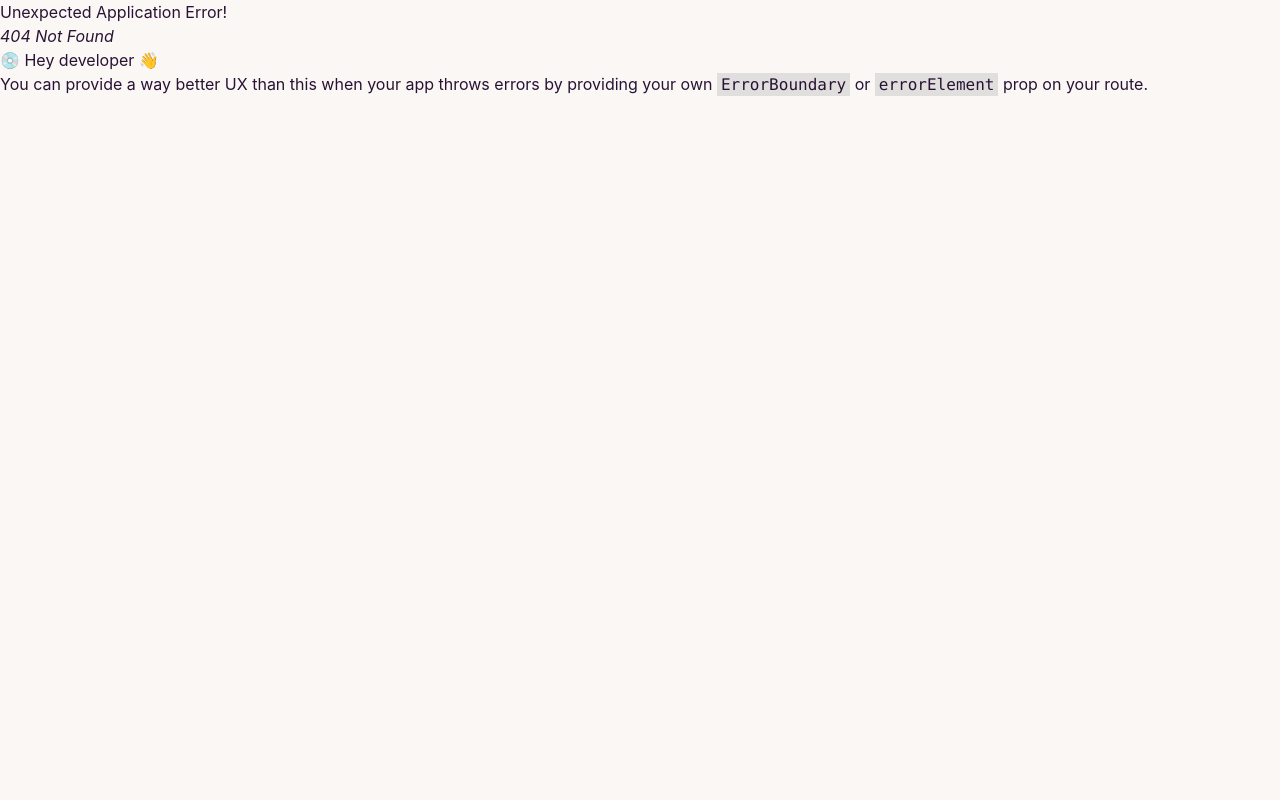
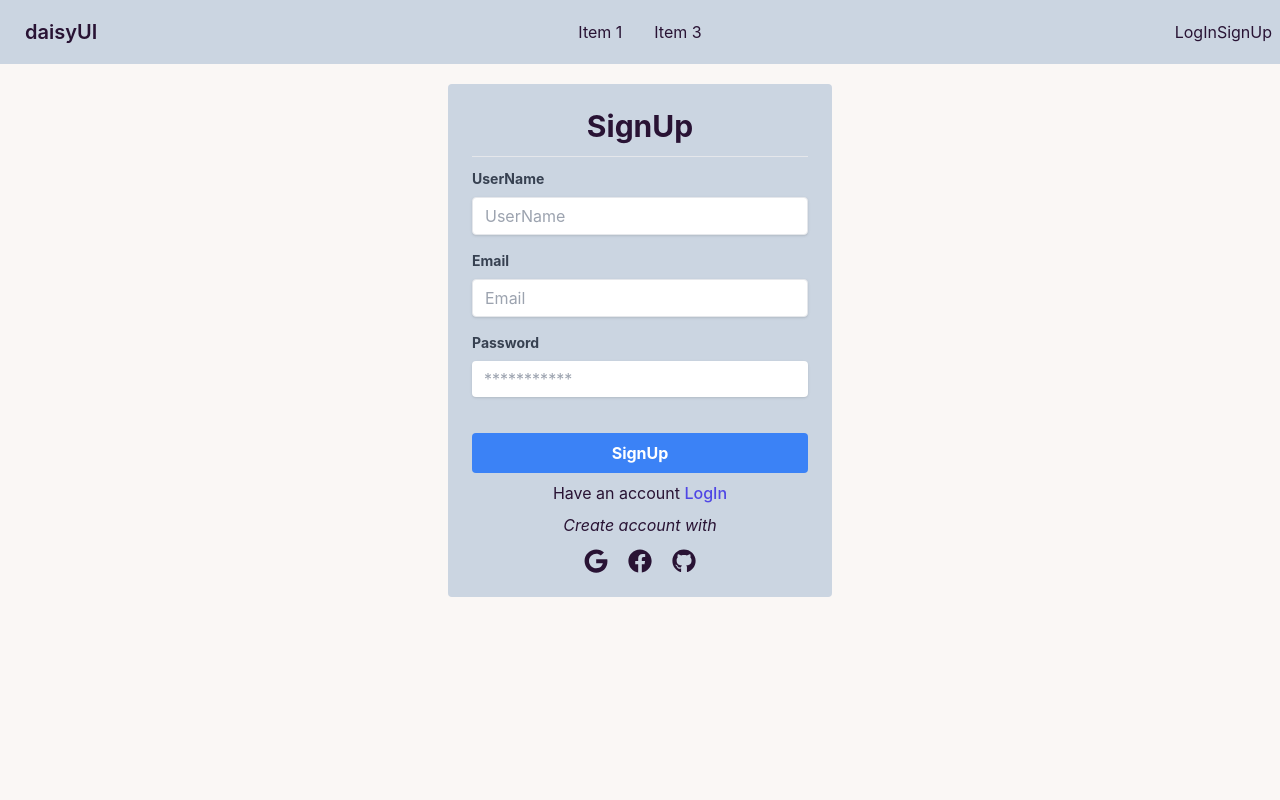
Before and after one commit to rabiul155/PhotoGraphyPro-client, a React (Create React App) app: page /signup in a window 1280 px wide. Before the commit this address had no page. Shown: the top 800 px of the page. Built offline with nearby package versions, Linux system fonts and the light colour scheme.

Commit message:
log in sign up page done

```diff
--- a/package.json
+++ b/package.json
@@ -9,6 +9,7 @@
     "daisyui": "^2.38.1",
     "react": "^18.2.0",
     "react-dom": "^18.2.0",
+    "react-icons": "^4.6.0",
     "react-router-dom": "^6.4.3",
     "react-scripts": "5.0.1",
     "web-vitals": "^2.1.4"
--- a/src/component/Navbar/Navbar.js
+++ b/src/component/Navbar/Navbar.js
@@ -4,7 +4,7 @@ import { Link } from 'react-router-dom';
 const Navbar = () => {
     return (
         <div>
-            <div className="navbar bg-base-300">
+            <div className="navbar bg-slate-300">
                 <div className="navbar-start">
                     <div className="dropdown">
                         <label tabIndex={0} className="btn btn-ghost lg:hidden">
@@ -12,16 +12,7 @@ const Navbar = () => {
                         </label>
                         <ul tabIndex={0} className="menu menu-compact dropdown-content mt-3 p-2 shadow bg-base-100 rounded-box w-52">
                             <li><Link>Item 1</Link></li>
-                            <li tabIndex={0}>
-                                <Link className="justify-between">
-                                    Parent
-                                    <svg className="fill-current" xmlns="http://www.w3.org/2000/svg" width="24" height="24" viewBox="0 0 24 24"><path d="M8.59,16.58L13.17,12L8.59,7.41L10,6L16,12L10,18L8.59,16.58Z" /></svg>
-                                </Link>
-                                <ul className="p-2">
-                                    <li><Link>Submenu 1</Link></li>
-                                    <li><Link>Submenu 2</Link></li>
-                                </ul>
-                            </li>
+
                             <li><Link>Item 3</Link></li>
                         </ul>
                     </div>
@@ -30,21 +21,13 @@ const Navbar = () => {
                 <div className="navbar-center hidden lg:flex">
                     <ul className="menu menu-horizontal p-0">
                         <li><Link>Item 1</Link></li>
-                        <li tabIndex={0}>
-                            <Link>
-                                Parent
-                                <svg className="fill-current" xmlns="http://www.w3.org/2000/svg" width="20" height="20" viewBox="0 0 24 24"><path d="M7.41,8.58L12,13.17L16.59,8.58L18,10L12,16L6,10L7.41,8.58Z" /></svg>
-                            </Link>
-                            <ul className="p-2">
-                                <li><Link>Submenu 1</Link></li>
-                                <li><Link>Submenu 2</Link></li>
-                            </ul>
-                        </li>
+
                         <li><Link>Item 3</Link></li>
                     </ul>
                 </div>
                 <div className="navbar-end">
-                    <Link className="btn">Get started</Link>
+                    <Link to='/login' >LogIn</Link>
+                    <Link to='/signup' >SignUp</Link>
                 </div>
             </div>
         </div>
--- /dev/null
+++ b/src/component/Pages/LogIn/LogIn.js
@@ -0,0 +1,64 @@
+
+import { FaGoogle, FaFacebook, FaGithub } from "react-icons/fa";
+import { Link } from "react-router-dom";
+
+
+const LogIn = () => {
+
+
+    return (
+
+        <div className=' flex justify-center mt-5 mx-2'>
+            <div className="w-full max-w-sm">
+                <form className=" bg-slate-300  rounded p-6 mb-4">
+                    <h2 className=" text-3xl text-center font-bold mb-3">LogIn</h2>
+                    <hr />
+                    <div className="mb-4 mt-3">
+                        <label className="block text-gray-700 text-sm font-bold mb-2 text-left" htmlFor="email">
+                            Email
+                        </label>
+                        <input className="shadow appearance-none border rounded w-full py-2 px-3 text-gray-700 leading-tight focus:outline-none focus:shadow-outline" id="username" type="email" placeholder="Email" name='email' required />
+                    </div>
+                    <div className="mb-6">
+                        <label className="block text-left text-gray-700 text-sm font-bold mb-2" htmlFor="password">
+                            Password
+                        </label>
+
+                        <input className="shadow appearance-none rounded w-full py-2 px-3 text-gray-700 mb-3 leading-tight focus:outline-none focus:shadow-outline" id="password" type="password" placeholder="***********" name='password' required />
+
+                        <div class="flex items-center justify-between mt-2">
+                            <div class="flex items-center">
+                                <input id="remember-me" name="remember-me" type="checkbox" class="h-4 w-4 rounded border-gray-300 text-indigo-600 focus:ring-indigo-500" />
+                                <label for="remember-me" class="ml-2 block text-sm text-gray-900">Remember me</label>
+                            </div>
+
+                            <div class="text-sm">
+                                <Link class="font-medium text-indigo-600 hover:text-indigo-500">Forgot password?</Link>
+                            </div>
+                        </div>
+
+
+                    </div>
+                    <div className="flex items-center justify-center">
+                        <button className="bg-blue-500 hover:bg-blue-700 w-full text-white font-bold py-2 px-4 rounded focus:outline-none focus:shadow-outline" type="submit">
+                            LogIn
+                        </button>
+
+                    </div>
+                    <div>
+                        <p className=" m-2 text-center">  Not a  member  <Link class="font-medium text-indigo-600 hover:text-indigo-500"> SignUp</Link></p>
+                    </div>
+                    <p className="text-center mt-2 italic">Create account with </p>
+                    <div className='flex justify-center text-2xl pt-3 gap-5'>
+                        <Link ><FaGoogle /></Link>
+                        <Link><FaFacebook /></Link>
+                        <Link><FaGithub /></Link>
+                    </div>
+                </form>
+
+            </div>
+        </div>
+    );
+};
+
+export default LogIn;
--- /dev/null
+++ b/src/component/Pages/SignUp/SignUp.js
@@ -0,0 +1,62 @@
+
+import { Link } from 'react-router-dom';
+import { FaGoogle, FaFacebook, FaGithub } from "react-icons/fa";
+
+
+const SignUp = () => {
+
+
+
+
+    return (
+
+        <div className=' flex justify-center mt-5 mx-2 '>
+            <div className="w-full max-w-sm">
+                <form className=" bg-slate-300  rounded p-6 ">
+                    <h2 className=" text-3xl text-center font-bold mb-3">SignUp</h2>
+                    <hr />
+                    <div className="mb-4 mt-3">
+                        <label className="block text-gray-700 text-sm font-bold mb-2 text-left" htmlFor="email">
+                            UserName
+                        </label>
+                        <input className="shadow appearance-none border rounded w-full py-2 px-3 text-gray-700 leading-tight focus:outline-none focus:shadow-outline" id="username" type="text" placeholder="UserName" name='name' required />
+                    </div>
+                    <div className="mb-4 mt-3">
+                        <label className="block text-gray-700 text-sm font-bold mb-2 text-left" htmlFor="email">
+                            Email
+                        </label>
+                        <input className="shadow appearance-none border rounded w-full py-2 px-3 text-gray-700 leading-tight focus:outline-none focus:shadow-outline" id="username" type="email" placeholder="Email" name='email' required />
+                    </div>
+                    <div className="mb-6">
+                        <label className="block text-left text-gray-700 text-sm font-bold mb-2" htmlFor="password">
+                            Password
+                        </label>
+
+                        <input className="shadow appearance-none rounded w-full py-2 px-3 text-gray-700 mb-3 leading-tight focus:outline-none focus:shadow-outline" id="password" type="password" placeholder="***********" name='password' required />
+
+
+
+                    </div>
+                    <div className="flex items-center justify-center">
+                        <button className="bg-blue-500 hover:bg-blue-700 w-full text-white font-bold py-2 px-4 rounded focus:outline-none focus:shadow-outline" type="submit">
+                            SignUp
+                        </button>
+
+                    </div>
+                    <div>
+                        <p className=" m-2 text-center">Have an account <Link to='/login' class="font-medium text-indigo-600 hover:text-indigo-500">LogIn</Link></p>
+                    </div>
+                    <p className="text-center mt-2 italic">Create account with </p>
+                    <div className='flex justify-center text-2xl pt-3 gap-5'>
+                        <Link ><FaGoogle /></Link>
+                        <Link><FaFacebook /></Link>
+                        <Link><FaGithub /></Link>
+                    </div>
+                </form>
+
+            </div>
+        </div>
+    );
+};
+
+export default SignUp;
```
Also changed, not shown: src/App.js (+8 -1 lines), 1 other file (tests, documents, lock files or other folders).
